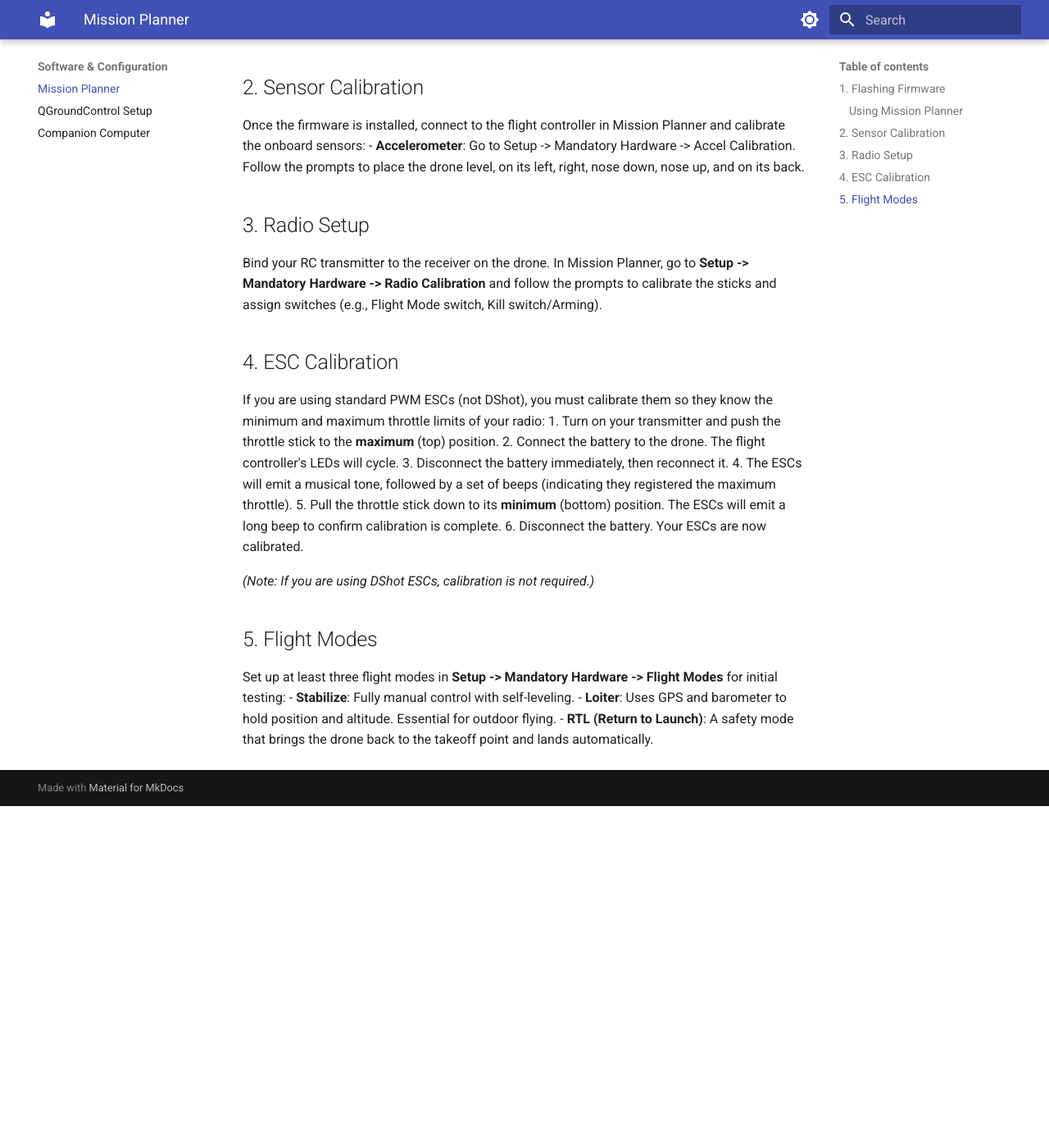
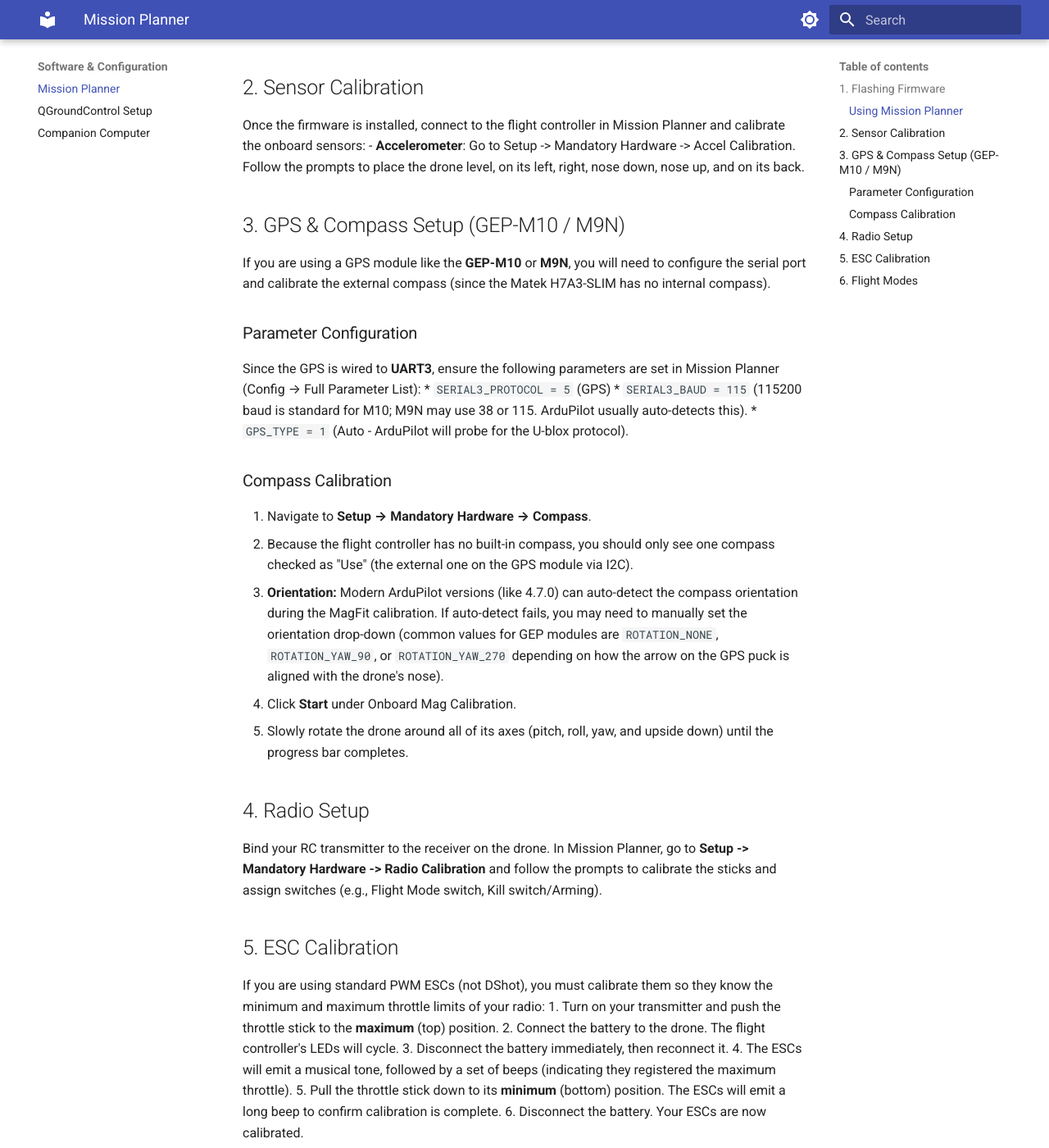
Before and after one commit to TTZ-Unbemannte-Flugsysteme/SwarmSummerSchool_2026, an MkDocs documentation site: the page built from docs/software/firmware.md, in a window 1280 px wide and 1400 px high, scrolled down 768 px. Shown: the whole window at 82% size. Built offline with MkDocs 1.6.1 and Material for MkDocs 9.7.7, drawn with Linux system fonts in a browser that asks for light colours; before the commit the page ends 1751 px from its top, so only the background shows below that.

Commit message:
docs: add GPS and compass calibration instructions to Mission Planner guide

```diff
--- a/docs/software/firmware.md
+++ b/docs/software/firmware.md
@@ -21,12 +21,29 @@
 Once the firmware is installed, connect to the flight controller in Mission Planner and calibrate the onboard sensors:
 - **Accelerometer**: Go to Setup -> Mandatory Hardware -> Accel Calibration. Follow the prompts to place the drone level, on its left, right, nose down, nose up, and on its back.
 
-## 3. Radio Setup
+## 3. GPS & Compass Setup (GEP-M10 / M9N)
+
+If you are using a GPS module like the **GEP-M10** or **M9N**, you will need to configure the serial port and calibrate the external compass (since the Matek H7A3-SLIM has no internal compass).
+
+### Parameter Configuration
+Since the GPS is wired to **UART3**, ensure the following parameters are set in Mission Planner (Config &rarr; Full Parameter List):
+* `SERIAL3_PROTOCOL = 5` (GPS)
+* `SERIAL3_BAUD = 115` (115200 baud is standard for M10; M9N may use 38 or 115. ArduPilot usually auto-detects this).
+* `GPS_TYPE = 1` (Auto - ArduPilot will probe for the U-blox protocol).
+
+### Compass Calibration
+1. Navigate to **Setup &rarr; Mandatory Hardware &rarr; Compass**.
+2. Because the flight controller has no built-in compass, you should only see one compass checked as "Use" (the external one on the GPS module via I2C).
+3. **Orientation:** Modern ArduPilot versions (like 4.7.0) can auto-detect the compass orientation during the MagFit calibration. If auto-detect fails, you may need to manually set the orientation drop-down (common values for GEP modules are `ROTATION_NONE`, `ROTATION_YAW_90`, or `ROTATION_YAW_270` depending on how the arrow on the GPS puck is aligned with the drone's nose).
+4. Click **Start** under Onboard Mag Calibration.
+5. Slowly rotate the drone around all of its axes (pitch, roll, yaw, and upside down) until the progress bar completes.
+
+## 4. Radio Setup
 
 Bind your RC transmitter to the receiver on the drone.
 In Mission Planner, go to **Setup -> Mandatory Hardware -> Radio Calibration** and follow the prompts to calibrate the sticks and assign switches (e.g., Flight Mode switch, Kill switch/Arming).
 
-## 4. ESC Calibration
+## 5. ESC Calibration
 
 If you are using standard PWM ESCs (not DShot), you must calibrate them so they know the minimum and maximum throttle limits of your radio:
 1. Turn on your transmitter and push the throttle stick to the **maximum** (top) position.
@@ -38,7 +55,7 @@
 
 *(Note: If you are using DShot ESCs, calibration is not required.)*
 
-## 5. Flight Modes
+## 6. Flight Modes
 
 Set up at least three flight modes in **Setup -> Mandatory Hardware -> Flight Modes** for initial testing:
 - **Stabilize**: Fully manual control with self-leveling.
```
